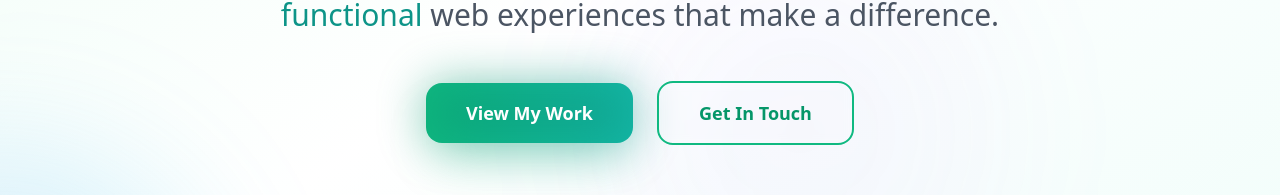
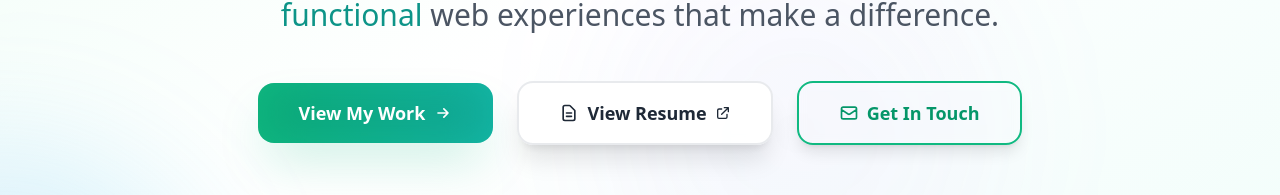
Before and after one commit to balaji-borude/portfolioV2, a React (Vite) app: page / in a window 1280 px wide. Shown: the part 427-622 px from the top of the page. Built offline with nearby package versions, Linux system fonts and the light colour scheme; no server answers.

Commit message:
get the view resume button on top

```diff
--- a/src/components/Hero.tsx
+++ b/src/components/Hero.tsx
@@ -72,7 +72,9 @@ export default function Hero() {
             >
               <div className="inline-flex items-center px-6 py-3 bg-gradient-to-r from-emerald-100 to-teal-100 dark:from-emerald-900/30 dark:to-teal-900/30 rounded-full mb-6 backdrop-blur-sm border border-emerald-200/50 dark:border-emerald-700/50">
                 <div className="w-3 h-3 bg-gradient-to-r from-emerald-500 to-teal-500 rounded-full mr-3 animate-pulse" />
-                <span className="text-emerald-700 dark:text-emerald-300 font-medium">Available for work</span>
+                <span className="text-emerald-700 dark:text-emerald-300 font-medium">
+                  Available for work
+                </span>
               </div>
             </motion.div>
 
@@ -105,42 +107,152 @@ export default function Hero() {
               transition={{ duration: 0.8, delay: 0.4 }}
             >
               Full Stack Developer passionate about creating{" "}
-              <span className="text-emerald-600 dark:text-emerald-400 font-medium">beautiful</span>,{" "}
-              <span className="text-teal-600 dark:text-teal-400 font-medium">functional</span>{" "}
+              <span className="text-emerald-600 dark:text-emerald-400 font-medium">
+                beautiful
+              </span>
+              ,{" "}
+              <span className="text-teal-600 dark:text-teal-400 font-medium">
+                functional
+              </span>{" "}
               web experiences that make a difference.
             </motion.p>
-
             <motion.div
               className="flex flex-col sm:flex-row items-center justify-center gap-6 mb-16"
               initial={{ opacity: 0, y: 30 }}
               animate={{ opacity: 1, y: 0 }}
               transition={{ duration: 0.8, delay: 0.6 }}
             >
+              {/* Primary Button - View My Work */}
               <motion.button
                 onClick={() =>
                   document
                     .getElementById("projects")
                     ?.scrollIntoView({ behavior: "smooth" })
                 }
-                className="group relative px-10 py-4 bg-gradient-to-r from-emerald-500 to-teal-500 hover:from-emerald-600 hover:to-teal-600 text-white rounded-2xl font-semibold shadow-2xl shadow-emerald-500/25 transition-all duration-500 text-lg"
+                className="group relative px-10 py-4 bg-gradient-to-r from-emerald-500 to-teal-500 hover:from-emerald-600 hover:to-teal-600 text-white rounded-2xl font-semibold shadow-2xl shadow-emerald-500/25 transition-all duration-500 text-lg overflow-hidden"
                 whileHover={{ scale: 1.05, y: -5 }}
                 whileTap={{ scale: 0.95 }}
               >
                 <div className="absolute inset-0 bg-gradient-to-r from-emerald-600 to-teal-600 rounded-2xl blur-xl opacity-50 group-hover:opacity-75 transition-opacity duration-500" />
-                <span className="relative z-10">View My Work</span>
+                <span className="relative z-10 flex items-center gap-2">
+                  View My Work
+                  <svg
+                    className="w-5 h-5 group-hover:translate-x-1 transition-transform duration-300"
+                    fill="none"
+                    stroke="currentColor"
+                    viewBox="0 0 24 24"
+                  >
+                    <path
+                      strokeLinecap="round"
+                      strokeLinejoin="round"
+                      strokeWidth={2}
+                      d="M13 7l5 5m0 0l-5 5m5-5H6"
+                    />
+                  </svg>
+                </span>
               </motion.button>
+
+              {/* Secondary Button - View Resume */}
+              <motion.a
+                href="https://your-resume-link-here"
+                target="_blank"
+                rel="noopener noreferrer"
+                className="group relative px-10 py-4 bg-white/90 dark:bg-gray-800/90
+               text-gray-800 dark:text-gray-100
+               rounded-2xl font-semibold text-lg
+               backdrop-blur-sm border-2 border-gray-300/50 dark:border-gray-600/50
+               shadow-xl hover:shadow-2xl
+               transition-all duration-500 overflow-hidden"
+                whileHover={{ scale: 1.05, y: -5 }}
+                whileTap={{ scale: 0.95 }}
+              >
+                {/* Gradient overlay on hover */}
+                <div
+                  className="absolute inset-0 bg-gradient-to-r from-emerald-500/90 to-teal-500/90
+                    rounded-2xl opacity-0 group-hover:opacity-100
+                    transition-opacity duration-500 -z-0"
+                />
+
+                {/* Glow effect */}
+                <div
+                  className="absolute inset-0 bg-gradient-to-r from-emerald-500 to-teal-500
+                    rounded-2xl blur-xl opacity-0 group-hover:opacity-50
+                    transition-opacity duration-500 -z-10"
+                />
+
+                <span className="relative z-10 flex items-center gap-2 group-hover:text-white transition-colors duration-300">
+                  <svg
+                    className="w-5 h-5"
+                    fill="none"
+                    stroke="currentColor"
+                    viewBox="0 0 24 24"
+                  >
+                    <path
+                      strokeLinecap="round"
+                      strokeLinejoin="round"
+                      strokeWidth={2}
+                      d="M9 12h6m-6 4h6m2 5H7a2 2 0 01-2-2V5a2 2 0 012-2h5.586a1 1 0 01.707.293l5.414 5.414a1 1 0 01.293.707V19a2 2 0 01-2 2z"
+                    />
+                  </svg>
+                  View Resume
+                  <svg
+                    className="w-4 h-4 group-hover:translate-y-[-2px] group-hover:translate-x-[2px] transition-transform duration-300"
+                    fill="none"
+                    stroke="currentColor"
+                    viewBox="0 0 24 24"
+                  >
+                    <path
+                      strokeLinecap="round"
+                      strokeLinejoin="round"
+                      strokeWidth={2}
+                      d="M10 6H6a2 2 0 00-2 2v10a2 2 0 002 2h10a2 2 0 002-2v-4M14 4h6m0 0v6m0-6L10 14"
+                    />
+                  </svg>
+                </span>
+              </motion.a>
+
+              {/* Outline Button - Get In Touch */}
               <motion.button
                 onClick={() =>
                   document
                     .getElementById("contact")
                     ?.scrollIntoView({ behavior: "smooth" })
                 }
-                className="group relative px-10 py-4 border-2 border-emerald-500 text-emerald-600 dark:text-emerald-400 dark:border-emerald-400 hover:bg-emerald-500 hover:text-white dark:hover:bg-emerald-400 dark:hover:text-dark-bg rounded-2xl font-semibold transition-all duration-500 text-lg backdrop-blur-sm"
+                className="group relative px-10 py-4
+               border-2 border-emerald-500 dark:border-emerald-400
+               text-emerald-600 dark:text-emerald-400
+               hover:bg-emerald-500 hover:text-white
+               dark:hover:bg-emerald-400 dark:hover:text-gray-900
+               rounded-2xl font-semibold
+               transition-all duration-500 text-lg
+               backdrop-blur-sm overflow-hidden
+               shadow-lg hover:shadow-2xl hover:shadow-emerald-500/25"
                 whileHover={{ scale: 1.05, y: -5 }}
                 whileTap={{ scale: 0.95 }}
               >
-                <div className="absolute inset-0 bg-emerald-500/10 rounded-2xl blur-xl opacity-0 group-hover:opacity-100 transition-opacity duration-500" />
-                <span className="relative z-10">Get In Touch</span>
+                {/* Glow effect */}
+                <div
+                  className="absolute inset-0 bg-emerald-500/10 dark:bg-emerald-400/10
+                    rounded-2xl blur-xl opacity-0 group-hover:opacity-100
+                    transition-opacity duration-500"
+                />
+
+                <span className="relative z-10 flex items-center gap-2">
+                  <svg
+                    className="w-5 h-5 group-hover:rotate-12 transition-transform duration-300"
+                    fill="none"
+                    stroke="currentColor"
+                    viewBox="0 0 24 24"
+                  >
+                    <path
+                      strokeLinecap="round"
+                      strokeLinejoin="round"
+                      strokeWidth={2}
+                      d="M3 8l7.89 5.26a2 2 0 002.22 0L21 8M5 19h14a2 2 0 002-2V7a2 2 0 00-2-2H5a2 2 0 00-2 2v10a2 2 0 002 2z"
+                    />
+                  </svg>
+                  Get In Touch
+                </span>
               </motion.button>
             </motion.div>
 
@@ -182,9 +294,16 @@ export default function Hero() {
                   animate={{ opacity: 1, y: 0 }}
                   transition={{ delay: 0.9 + index * 0.1 }}
                 >
-                  <div className={`absolute inset-0 bg-gradient-to-br ${color} rounded-2xl opacity-0 group-hover:opacity-100 transition-all duration-500`} />
-                  <div className={`absolute inset-0 bg-gradient-to-br ${color} rounded-2xl blur-xl opacity-0 group-hover:opacity-50 transition-all duration-500`} />
-                  <Icon size={24} className="relative z-10 group-hover:text-white transition-colors duration-300" />
+                  <div
+                    className={`absolute inset-0 bg-gradient-to-br ${color} rounded-2xl opacity-0 group-hover:opacity-100 transition-all duration-500`}
+                  />
+                  <div
+                    className={`absolute inset-0 bg-gradient-to-br ${color} rounded-2xl blur-xl opacity-0 group-hover:opacity-50 transition-all duration-500`}
+                  />
+                  <Icon
+                    size={24}
+                    className="relative z-10 group-hover:text-white transition-colors duration-300"
+                  />
                 </motion.a>
               ))}
             </motion.div>
```
